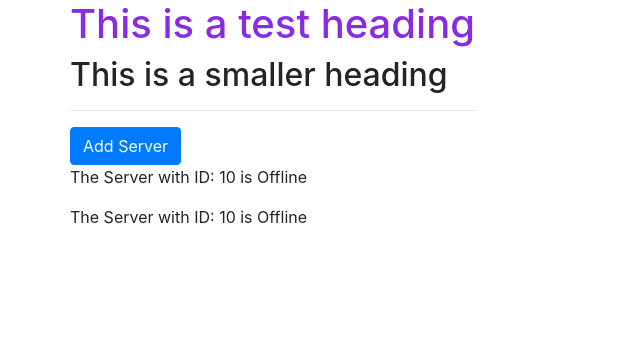
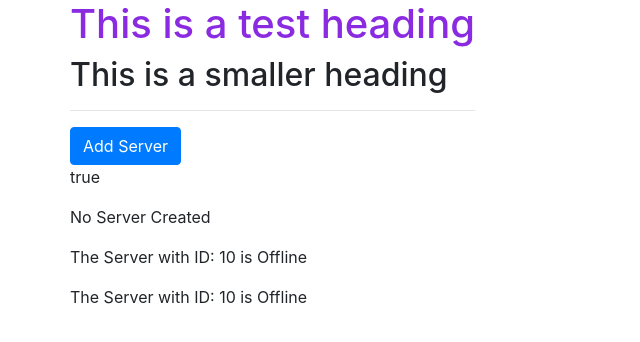
Before and after one commit to debojyotichatterjee9/angular7App, an Angular app in the folder angSevenApp/: page / in a window 1280 px wide. Shown: the top 342 px of the page, without its empty margins (0-640 px from the left). Built offline with nearby package versions, Linux system fonts and the light colour scheme.

Commit message:
checking string interpolation and event binding

```diff
--- a/angSevenApp/src/app/servers/servers.component.html
+++ b/angSevenApp/src/app/servers/servers.component.html
@@ -1,3 +1,10 @@
-<button class="btn btn-primary" [disabled]="!allowNewServer">Add Server</button>
+<button class="btn btn-primary" [disabled]="!allowNewServer"
+(click)="onCreateServer()">Add Server</button>
+<div>
+	<p [innerText]="allowNewServer"></p>
+</div>
+<div>
+	<p>{{serverCreationStatus}}</p>
+</div>
 <app-server></app-server>
 <app-server></app-server>
--- a/angSevenApp/src/app/servers/servers.component.ts
+++ b/angSevenApp/src/app/servers/servers.component.ts
@@ -11,6 +11,7 @@
 })
 export class ServersComponent implements OnInit {
   allowNewServer = false;
+  serverCreationStatus = 'No Server Created';
   constructor() {
     setTimeout(() => {
       this.allowNewServer = true;
@@ -20,4 +21,7 @@
   ngOnInit() {
   }
 
+onCreateServer(){
+  this.serverCreationStatus = 'Server was Created!!'
 }
+}
```
